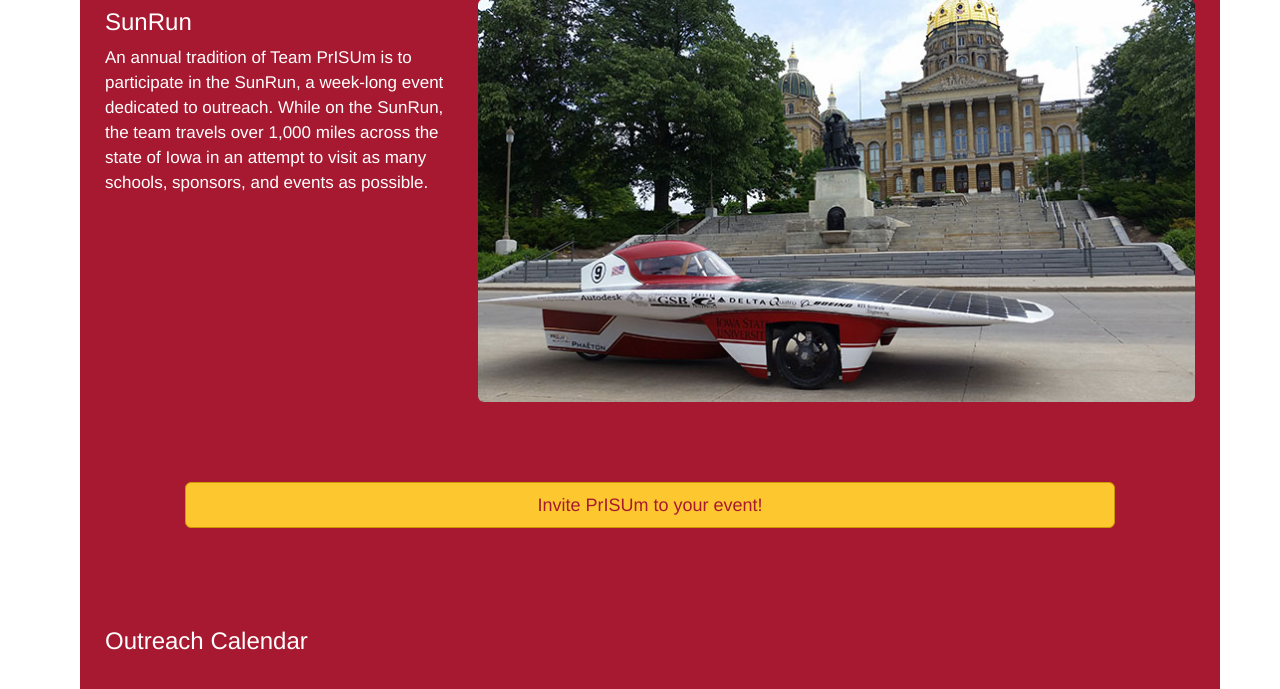
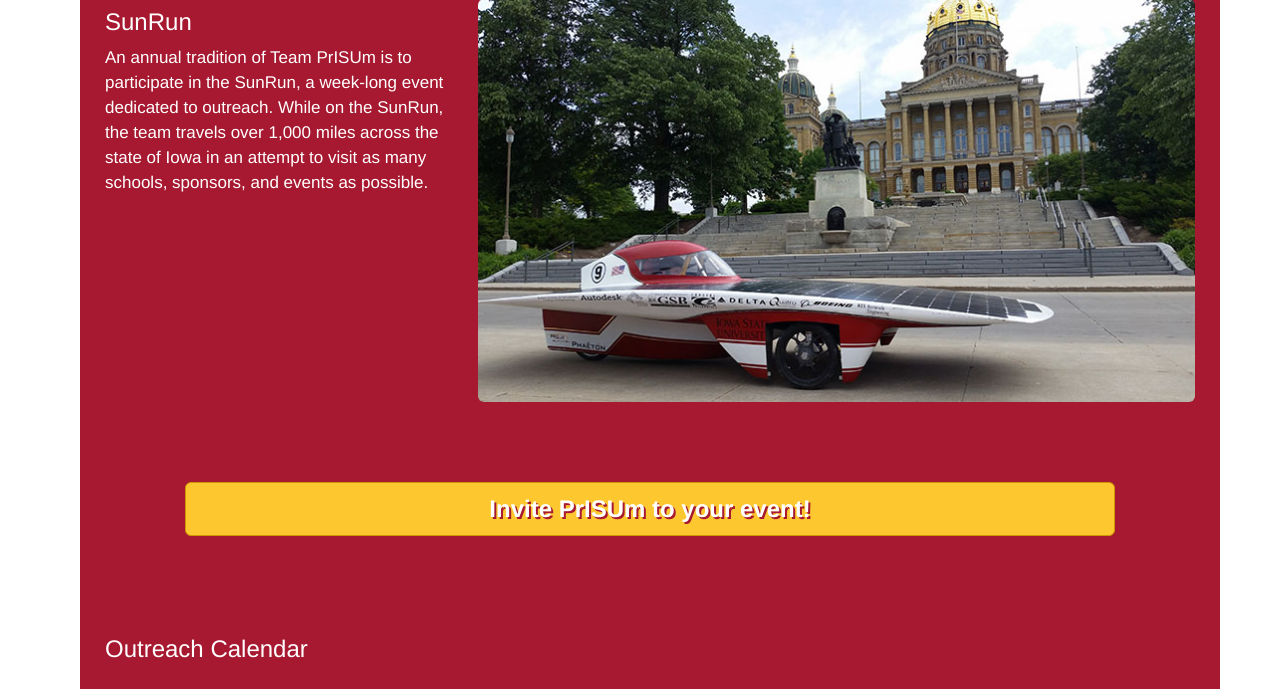
Before and after one commit to ISU-WebDevClub/prisum, a Flask app: page /contact in a window 1280 px wide, after a click on "OUTREACH". Shown: the part 789-1478 px from the top of the page. Run offline with Flask 2, Linux system fonts and the light colour scheme; some libraries are stand-ins or nearby versions.

Commit message:
Updated button to white-on-yellow

```diff
--- a/prisum/static/css/global.css
+++ b/prisum/static/css/global.css
@@ -94,8 +94,11 @@ body {
 .tabs .tab-content a:hover {
     color: #FADA63;
 }
-.tabs .tab-content a.btn-red-on-yellow {
-  color: #A71930;
+.tabs .tab-content a.btn-white-on-yellow {
+  color: #fff;
+  text-shadow: 2px 2px #A71930;
+  font-weight: bold;
+  font-size: x-large;
 }
 .tabs [id^="tab"]:checked + label {
   top: 0;
@@ -111,69 +114,67 @@ body {
   border: none;
 }
 
-.btn-red-on-yellow {
-  color: #A71930;
+.btn-white-on-yellow {
+  color: #fff;
+  text-shadow: 2px 2px #A71930;
+  font-weight: bold;
   background-color: #FDC82F;
   border-color: #CD9802;
 }
-.btn-red-on-yellow:focus,
-.btn-red-on-yellow.focus {
-  color: #A71930;
-  background-color: #FADA63;
+.btn-white-on-yellow:focus,
+.btn-white-on-yellow.focus {
+  background-color: #EBAF02;
   border-color: #CD9802;
 }
-.btn-red-on-yellow:hover {
-  color: #A71930;
-  background-color: #FADA63;
+.btn-white-on-yellow:hover {
+  background-color: #EBAF02;
   border-color: #CD9802;
 }
-.btn-red-on-yellow:active,
-.btn-red-on-yellow.active,
-.open > .dropdown-toggle.btn-red-on-yellow {
-  color: #A71930;
-  background-color: #FADA63;
+.btn-white-on-yellow:active,
+.btn-white-on-yellow.active,
+.open > .dropdown-toggle.btn-white-on-yellow {
+  background-color: #EBAF02;
   border-color: #CD9802;
 }
-.btn-red-on-yellow:active:hover,
-.btn-red-on-yellow.active:hover,
-.open > .dropdown-toggle.btn-red-on-yellow:hover,
-.btn-red-on-yellow:active:focus,
-.btn-red-on-yellow.active:focus,
-.open > .dropdown-toggle.btn-red-on-yellow:focus,
-.btn-red-on-yellow:active.focus,
-.btn-red-on-yellow.active.focus,
-.open > .dropdown-toggle.btn-red-on-yellow.focus {
-  color: #A71930;
-  background-color: #FADA63;
+.btn-white-on-yellow:active:hover,
+.btn-white-on-yellow.active:hover,
+.open > .dropdown-toggle.btn-white-on-yellow:hover,
+.btn-white-on-yellow:active:focus,
+.btn-white-on-yellow.active:focus,
+.open > .dropdown-toggle.btn-white-on-yellow:focus,
+.btn-white-on-yellow:active.focus,
+.btn-white-on-yellow.active.focus,
+.open > .dropdown-toggle.btn-white-on-yellow.focus {
+  background-color: #EBAF02;
   border-color: #CD9802;
 }
-.btn-red-on-yellow:active,
-.btn-red-on-yellow.active,
-.open > .dropdown-toggle.btn-red-on-yellow {
+.btn-white-on-yellow:active,
+.btn-white-on-yellow.active,
+.open > .dropdown-toggle.btn-white-on-yellow {
   background-image: none;
 }
-.btn-red-on-yellow.disabled,
-.btn-red-on-yellow[disabled],
-fieldset[disabled] .btn-red-on-yellow,
-.btn-red-on-yellow.disabled:hover,
-.btn-red-on-yellow[disabled]:hover,
-fieldset[disabled] .btn-red-on-yellow:hover,
-.btn-red-on-yellow.disabled:focus,
-.btn-red-on-yellow[disabled]:focus,
-fieldset[disabled] .btn-red-on-yellow:focus,
-.btn-red-on-yellow.disabled.focus,
-.btn-red-on-yellow[disabled].focus,
-fieldset[disabled] .btn-red-on-yellow.focus,
-.btn-red-on-yellow.disabled:active,
-.btn-red-on-yellow[disabled]:active,
-fieldset[disabled] .btn-red-on-yellow:active,
-.btn-red-on-yellow.disabled.active,
-.btn-red-on-yellow[disabled].active,
-fieldset[disabled] .btn-red-on-yellow.active {
+.btn-white-on-yellow.disabled,
+.btn-white-on-yellow[disabled],
+fieldset[disabled] .btn-white-on-yellow,
+.btn-white-on-yellow.disabled:hover,
+.btn-white-on-yellow[disabled]:hover,
+fieldset[disabled] .btn-white-on-yellow:hover,
+.btn-white-on-yellow.disabled:focus,
+.btn-white-on-yellow[disabled]:focus,
+fieldset[disabled] .btn-white-on-yellow:focus,
+.btn-white-on-yellow.disabled.focus,
+.btn-white-on-yellow[disabled].focus,
+fieldset[disabled] .btn-white-on-yellow.focus,
+.btn-white-on-yellow.disabled:active,
+.btn-white-on-yellow[disabled]:active,
+fieldset[disabled] .btn-white-on-yellow:active,
+.btn-white-on-yellow.disabled.active,
+.btn-white-on-yellow[disabled].active,
+fieldset[disabled] .btn-white-on-yellow.active {
   background-color: #FDC82F;
   border-color: #CD9802;
 }
-.btn-red-on-yellow .badge {
+.btn-white-on-yellow .badge {
   color: #FDC82F;
   background-color: #fff;
 }
--- a/prisum/templates/contact.html
+++ b/prisum/templates/contact.html
@@ -130,7 +130,7 @@
         </div>
         <div class="row">
           <div class="col-md-12">
-            <a class="btn btn-red-on-yellow btn-lg center-block"
+            <a class="btn btn-white-on-yellow btn-lg center-block"
                href="mailto:outreach@prisum.org" role="button" style="margin: 80px">Invite PrISUm to your
               event!
             </a>
```
